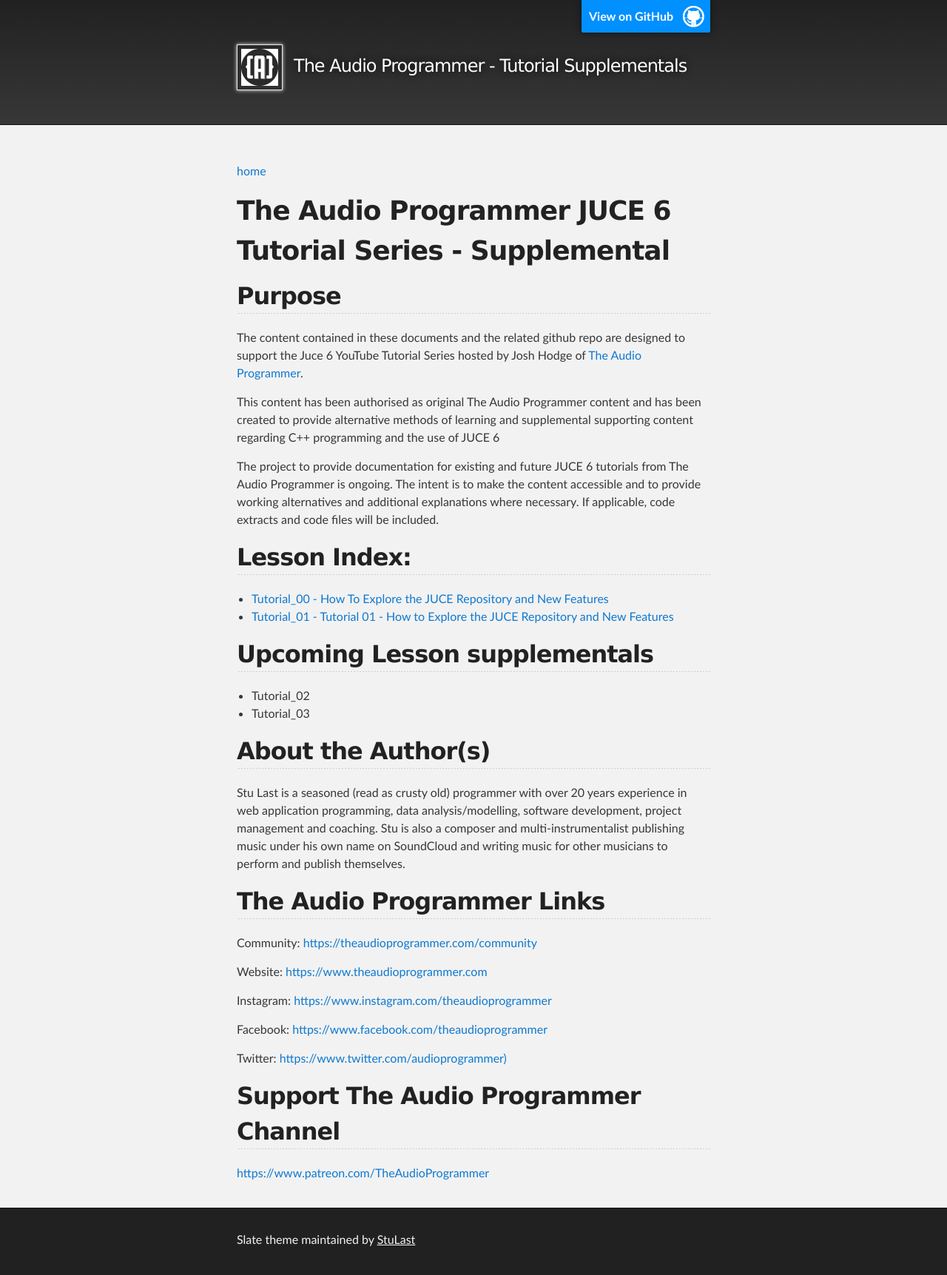
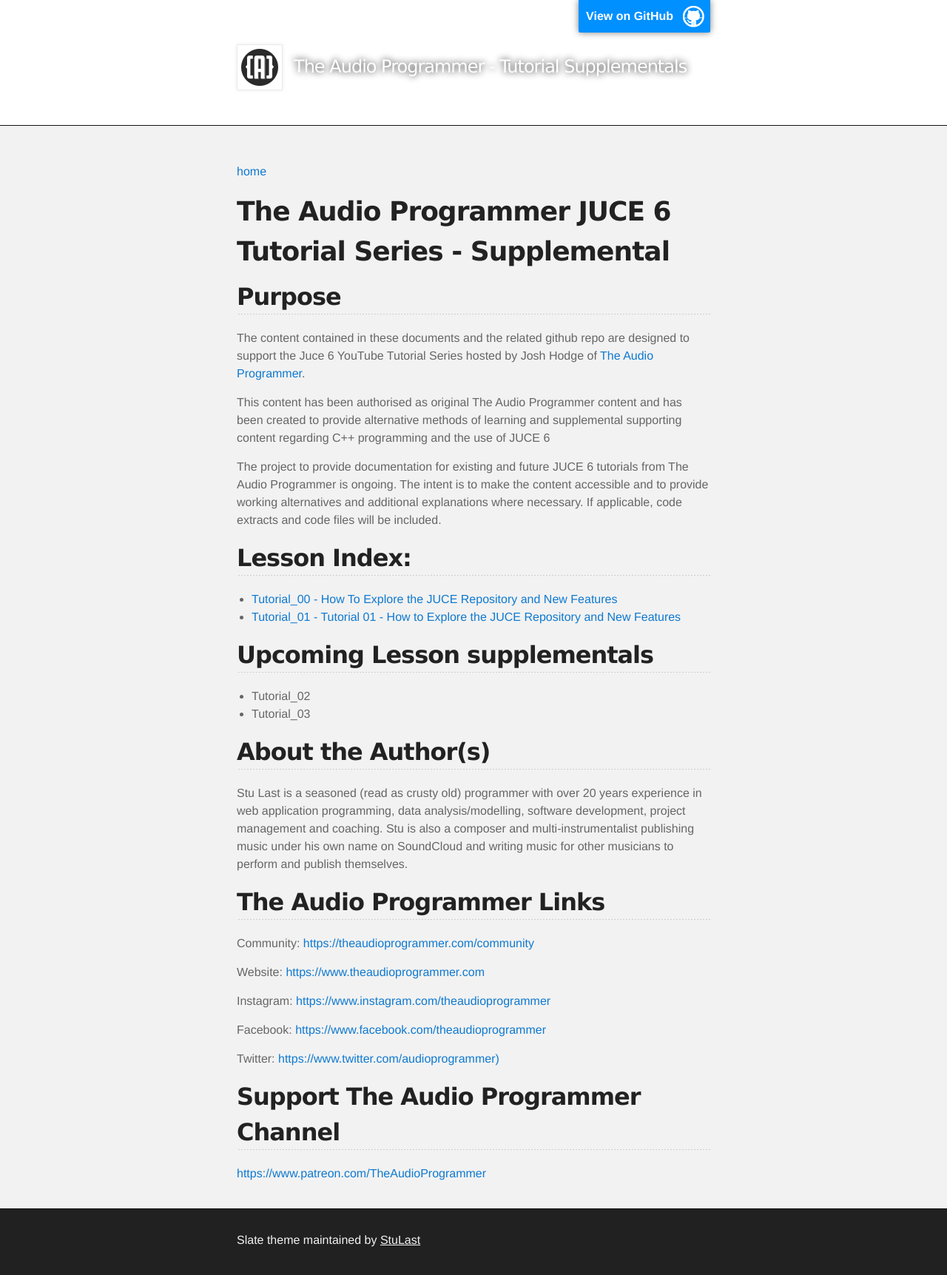
Before and after one commit to StuLast/TAP-JUCE-6-Tutorial-Supplementals, a Jekyll site: the page built from README.md, in a window 1280 px wide. Shown: the whole page at 74% size. Built offline with Jekyll 4.4.1, drawn with Linux system fonts in a browser that asks for light colours; our own code applies the rules of GitHub Pages for plain Markdown files.

Commit message:
Update header themeing

```diff
--- a/assets/css/style.scss
+++ b/assets/css/style.scss
@@ -4,6 +4,16 @@
 @import "jekyll-theme-slate";
 
 // Bespoke style rules
+
+body, input, textarea, select {
+    font-family: 'Nunito', Helvetica, Arial, Lucida, sans-serif;
+    color: #666;
+    background: #fff;
+}
+
+#header_wrap, #header_wrap.outer  {
+    background: #fff;
+}
 
 #branding {
     display: flex;
```
